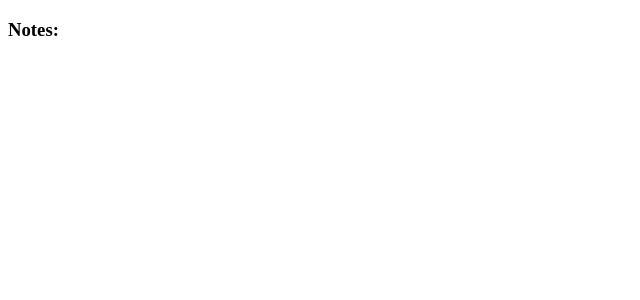
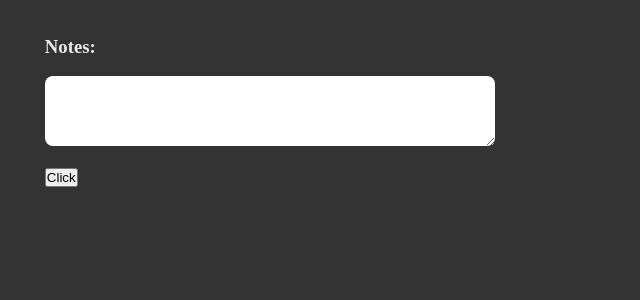
Before and after one commit to Maksim-Attsetski/test-ivashin, a React (Create React App) app: page / in a window 1280 px wide. Shown: the top 300 px of the page, without its empty margins (0-640 px from the left). Built offline with nearby package versions, Linux system fonts and the light colour scheme.

Commit message:
add form for create note

```diff
--- a/src/UI/Input/Input.module.scss
+++ b/src/UI/Input/Input.module.scss
@@ -2,4 +2,10 @@
 .input {
   border: none;
   border-radius: 8px;
+  padding: 7px 15px;
 }
+
+.textarea {
+  resize: vertical;
+  min-height: 70px;
+}
--- a/src/UI/Input/index.tsx
+++ b/src/UI/Input/index.tsx
@@ -1,17 +1,55 @@
-import React, { DetailedHTMLProps, FC, InputHTMLAttributes, memo } from 'react';
+import React, {
+  DetailedHTMLProps,
+  Dispatch,
+  FC,
+  InputHTMLAttributes,
+  TextareaHTMLAttributes,
+  SetStateAction,
+  memo,
+} from 'react';
 
 import s from './Input.module.scss';
 
-interface IProps
-  extends DetailedHTMLProps<
+interface IProps {
+  inputProps?: DetailedHTMLProps<
     InputHTMLAttributes<HTMLInputElement>,
     HTMLInputElement
-  > {}
+  >;
+  textAreaProps?: DetailedHTMLProps<
+    TextareaHTMLAttributes<HTMLTextAreaElement>,
+    HTMLTextAreaElement
+  >;
+  className?: string;
+  setText: Dispatch<SetStateAction<string>>;
+  text: string;
+  multiLines?: boolean;
+}
 
-const Input: FC<IProps> = ({ className = '', ...props }) => {
+const Input: FC<IProps> = ({
+  setText,
+  text,
+  className = '',
+  inputProps = {},
+  textAreaProps = {},
+  multiLines = false,
+}) => {
   return (
     <div>
-      <input {...props} className={[s.input, className].join(' ')} />
+      {multiLines ? (
+        <textarea
+          {...textAreaProps}
+          value={text}
+          onChange={(e) => setText(e.target.value)}
+          className={[s.textarea, s.input, className].join(' ')}
+        ></textarea>
+      ) : (
+        <input
+          {...inputProps}
+          value={text}
+          onChange={(e) => setText(e.target.value)}
+          className={[s.input, className].join(' ')}
+        />
+      )}
     </div>
   );
 };
--- a/src/pages/Home.tsx
+++ b/src/pages/Home.tsx
@@ -1,12 +1,17 @@
 import React, { FC, memo } from 'react';
-import { NoteList } from 'widgets/Note';
+import { CreateNoteForm, NoteList } from 'widgets/Note';
 
 const Home: FC = () => {
   return (
     <div>
-      <h3>Notes:</h3>
-      <br />
-      <NoteList />
+      <div className='container'>
+        <br />
+        <br />
+        <h3>Notes:</h3>
+        <br />
+        <CreateNoteForm />
+        <NoteList />
+      </div>
     </div>
   );
 };
--- a/src/widgets/App/components/App/App.scss
+++ b/src/widgets/App/components/App/App.scss
@@ -0,0 +1,29 @@
+
+* {
+  margin: 0;
+  padding: 0;
+  box-sizing: border-box;
+}
+
+body {
+  background: #333;
+  color: #eaeaea;
+}
+
+:focus {
+  outline: none;
+}
+
+a {
+  text-decoration: none;
+  color: inherit;
+}
+
+ul, li {
+  list-style: none;
+}
+
+.container {
+  max-width: clamp(300px, 93vw, 1240px);
+  margin: 0 auto;
+}
--- /dev/null
+++ b/src/widgets/Note/components/CreateNoteForm/CreateNoteForm.module.scss
@@ -0,0 +1,5 @@
+
+
+.input {
+  width: clamp(300px, 100%, 450px);
+}
--- /dev/null
+++ b/src/widgets/Note/components/CreateNoteForm/index.tsx
@@ -0,0 +1,36 @@
+import React, { FC, FormEvent, memo, useState } from 'react';
+
+import { Input } from 'UI';
+import { INote, useNote } from 'widgets/Note';
+
+import s from './CreateNoteForm.module.scss';
+
+const CreateNoteForm: FC = () => {
+  const [text, setText] = useState<string>('');
+  const { onAddNote } = useNote();
+
+  const onFormSubmit = (e: FormEvent<HTMLFormElement>) => {
+    e.preventDefault();
+
+    const newNote: INote = {
+      id: Math.random(),
+      text,
+      tags: text.match(/#\w+/g) ?? [],
+      createdAt: Date.now(),
+    };
+
+    onAddNote(newNote);
+  };
+
+  return (
+    <div>
+      <form onSubmit={onFormSubmit}>
+        <Input className={s.input} text={text} setText={setText} multiLines />
+        <br />
+        <button type='submit'>Click</button>
+      </form>
+    </div>
+  );
+};
+
+export default memo(CreateNoteForm);
--- a/src/widgets/Note/index.ts
+++ b/src/widgets/Note/index.ts
@@ -1,7 +1,8 @@
+import CreateNoteForm from './components/CreateNoteForm';
 import NoteList from './components/NoteList';
 import useNote from './hooks/useNote';
 
 export * from './types';
 export * from './state';
 
-export { NoteList, useNote };
+export { NoteList, CreateNoteForm, useNote };
```
